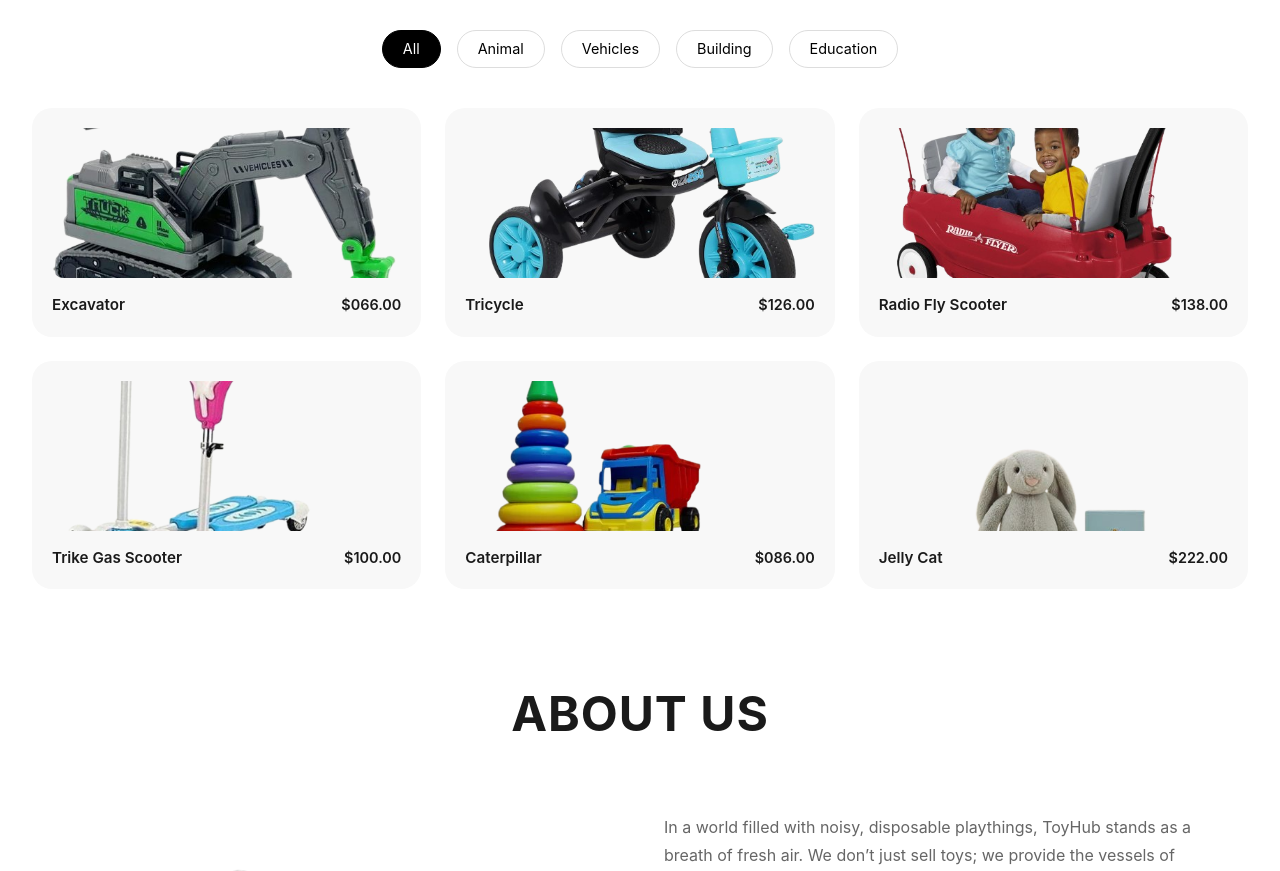
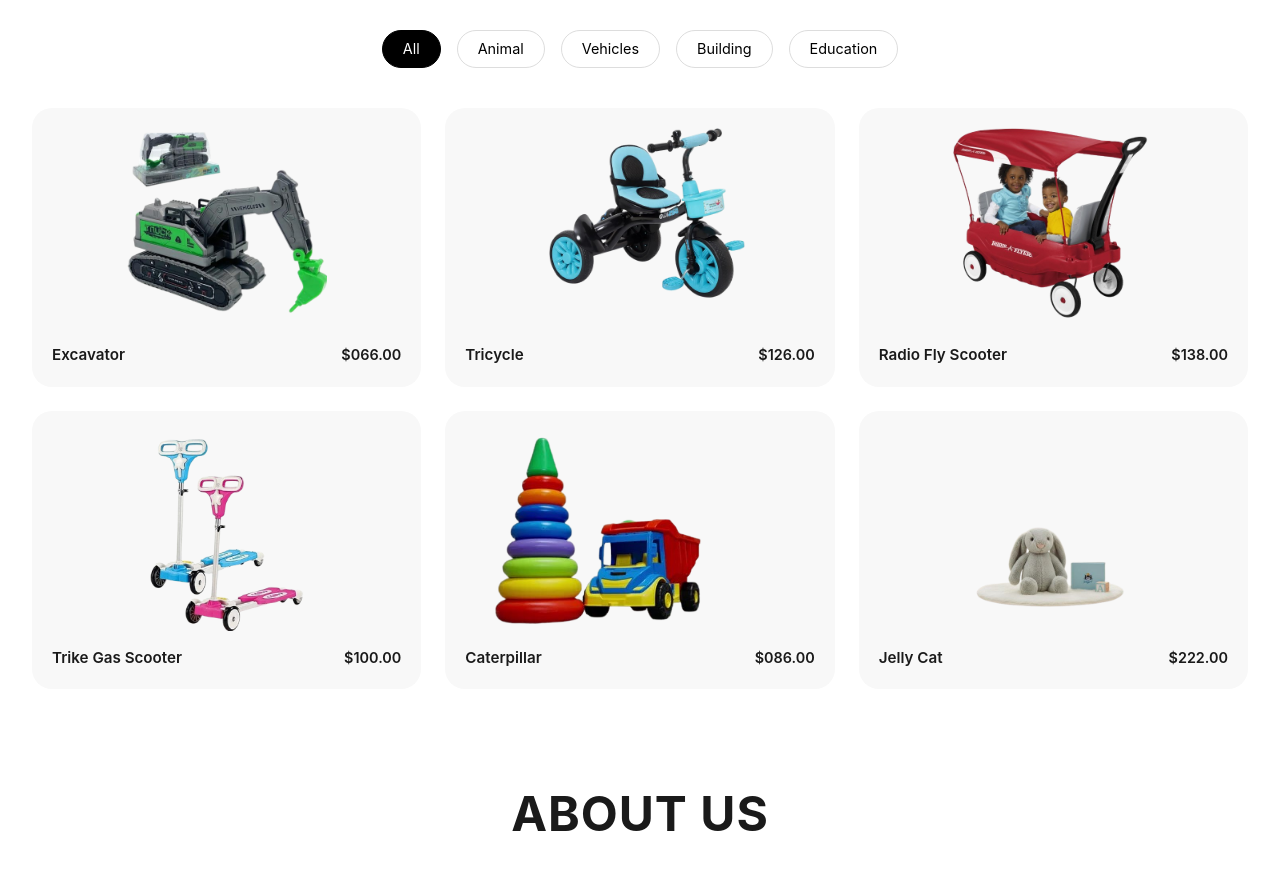
Before and after one commit to Chifrica/TheToyHub, a React (Vite) app: page / in a window 1280 px wide. Shown: the part 1060-1931 px from the top of the page. Built offline with nearby package versions, Linux system fonts and the light colour scheme.

Commit message:
refactored the products grid

```diff
--- a/src/screens/productsGrid/styles.css
+++ b/src/screens/productsGrid/styles.css
@@ -61,7 +61,7 @@
 }
 
 .product-image-container {
-    height: 150px;
+    height: 200px;
     width: 100%;
     display: flex;
     align-items: center;
@@ -75,7 +75,7 @@
 .product-image-container img {
     width: 100%;
     height: 100%;
-    object-fit: cover;
+    object-fit:contain;
 }
 
 .card-arrow {
```
